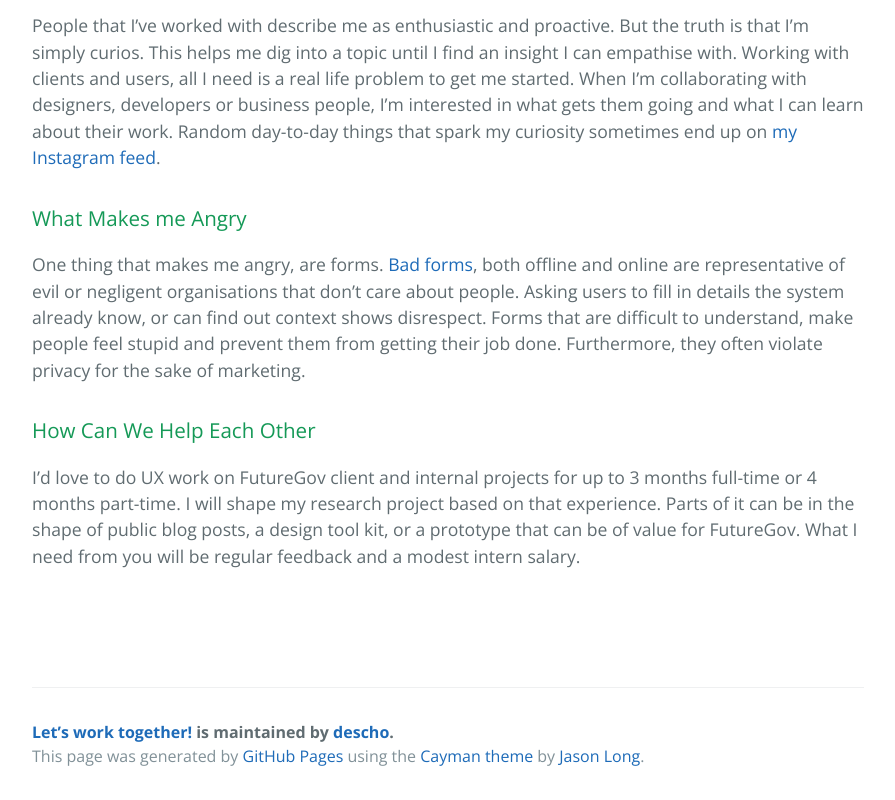
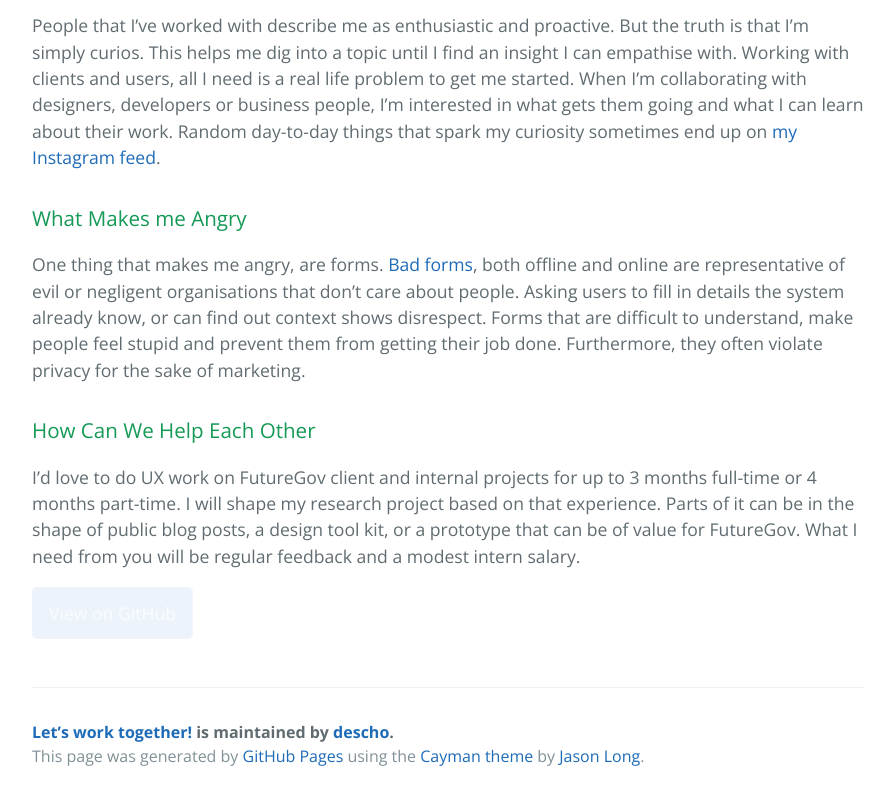
Before and after one commit to descho/proposal, a plain HTML site: page index.html in a window 1280 px wide. Shown: the part 705-1505 px from the top of the page, without its empty margins (192-1087 px from the left). Drawn offline with nearby package versions, Linux system fonts and the light colour scheme.

Commit message:
Update stylesheet.css

```diff
--- a/stylesheets/stylesheet.css
+++ b/stylesheets/stylesheet.css
@@ -19,7 +19,8 @@ a {
   display: inline-block;
   margin-bottom: 1rem;
   color: rgba(255, 255, 255, 0.7);
-  background-color: rgba(255, 255, 255, 0.08);
+//background-color: rgba(255, 255, 255, 0.08);
+  background-color: rgba(30, 107, 184, 0.08);
   border-color: rgba(255, 255, 255, 0.2);
   border-style: solid;
   border-width: 1px;
@@ -31,7 +32,8 @@ a {
 .btn:hover {
   color: rgba(255, 255, 255, 0.8);
   text-decoration: none;
-  background-color: rgba(255, 255, 255, 0.2);
+//background-color: rgba(255, 255, 255, 0.2);
+  background-color: rgba(30, 107, 184, 0.2);
   border-color: rgba(255, 255, 255, 0.3); }
 
 @media screen and (min-width: 64em) {
```
